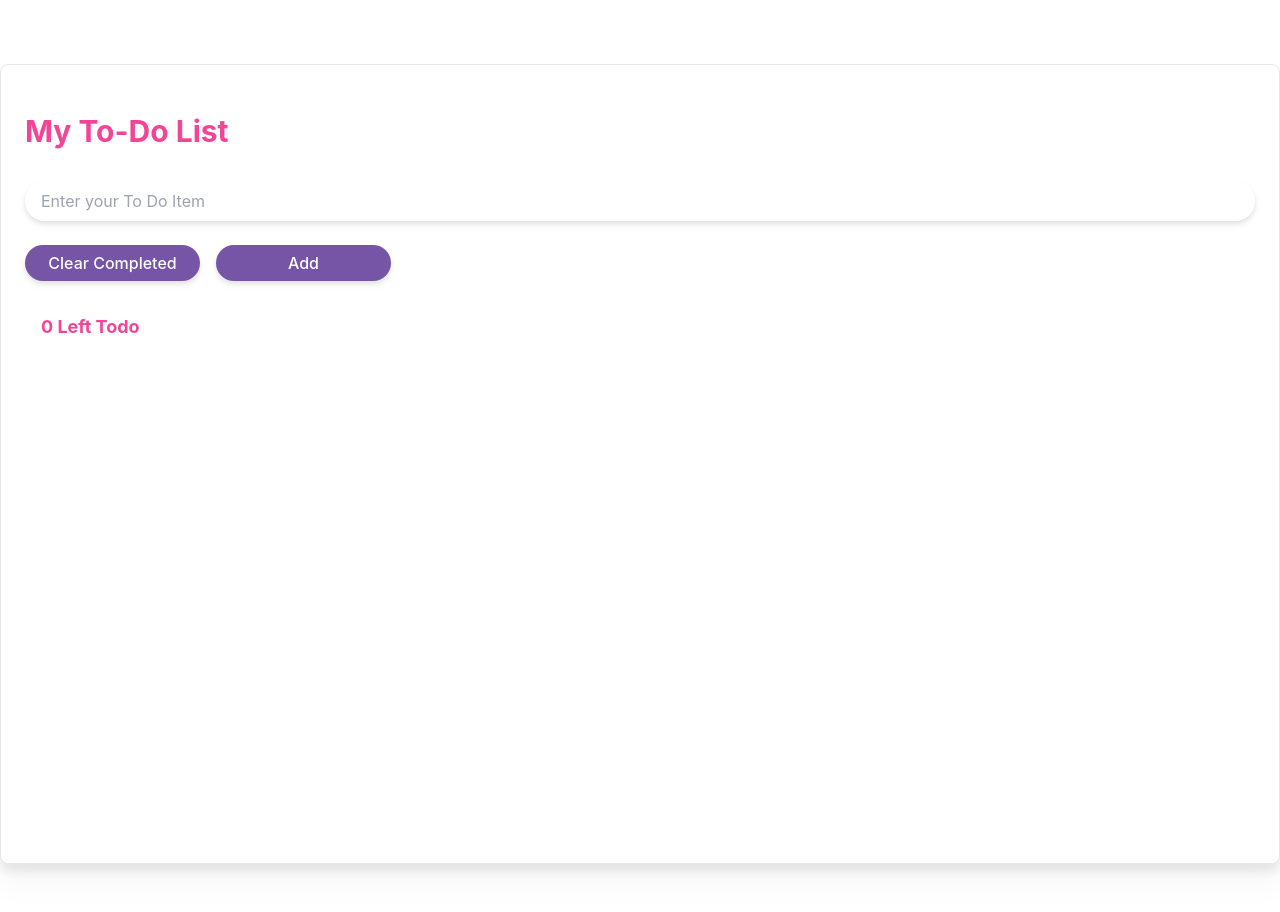
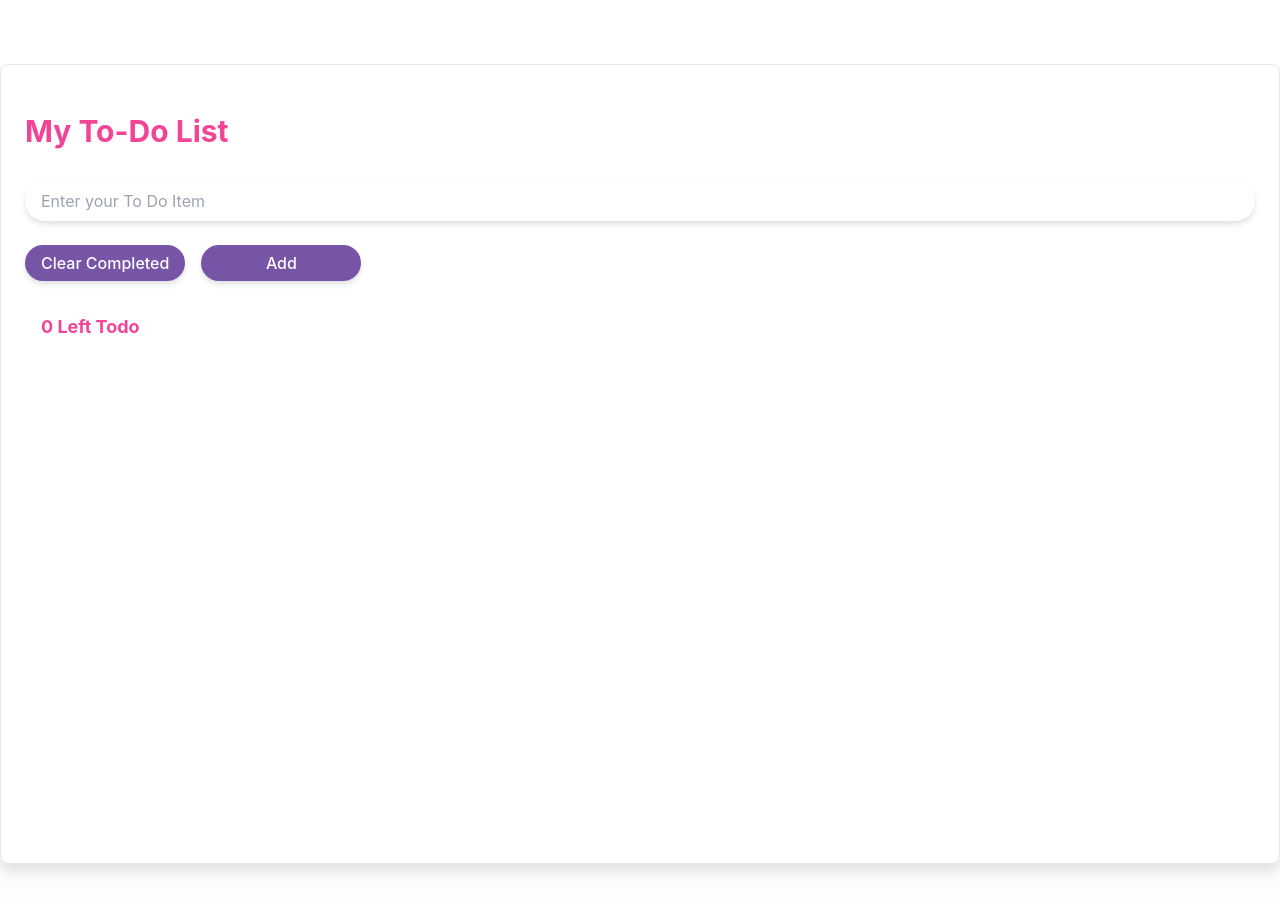
Before and after one commit to ehaimer/todo-list, a React (Create React App) app: page / in a window 1280 px wide. Shown: the top 912 px of the page. Built offline with nearby package versions, Linux system fonts and the light colour scheme.

Commit message:
Modify CSS

```diff
--- a/src/App.jsx
+++ b/src/App.jsx
@@ -58,7 +58,7 @@ function App() {
   return (
     <main className="flex flex-col h-screen container border mx-auto px-6 py-12 gap-y-8 my-16 rounded-lg drop-shadow-xl bg-white">
       <section className="flex flex-col gap-y-8">
-        <h1 className="text-primary font-bold text-3xl">My To-Do List</h1>
+        <h1 className="text-primary font-bold text-3xl whitespace-nowrap">My To-Do List</h1>
         <form
           onSubmit={handleSubmit}
           className="flex flex-col gap-y-6 text-gray-500"
@@ -67,7 +67,7 @@ function App() {
             type="text"
             ref={todoRef}
             placeholder="Enter your To Do Item"
-            className="rounded-full py-2 px-4 drop-shadow-md focus:outline-none"
+            className="rounded-full py-2 px-4 drop-shadow-md focus:outline-none min-w-[220px]"
           />
           <div className="flex gap-x-4">
             <Button
@@ -83,7 +83,7 @@ function App() {
         </form>
       </section>
       <section className="ml-4 flex flex-col gap-y-4">
-        <h2 className="text-lg font-bold text-primary">
+        <h2 className="text-lg font-bold text-primary whitespace-nowrap">
           {todoList.filter((todo) => !todo.isComplete).length} Left Todo
         </h2>
         <TodoList
--- a/src/components/Button.jsx
+++ b/src/components/Button.jsx
@@ -5,7 +5,7 @@ const Button = ({ type, action, children }) => {
     <button
       type={type}
       onClick={action}
-      className="rounded-full bg-forth text-white drop-shadow-md font-medium px-4 py-1.5 focus:outline-none hover:scale-105 focus:scale-105 active:scale-100 whitespace-nowrap w-[175px]"
+      className="rounded-full bg-forth text-white drop-shadow-md font-medium px-4 py-1.5 focus:outline-none hover:scale-105 focus:scale-105 active:scale-100 whitespace-nowrap min-w-[160px] "
     >
       {children}
     </button>
```
